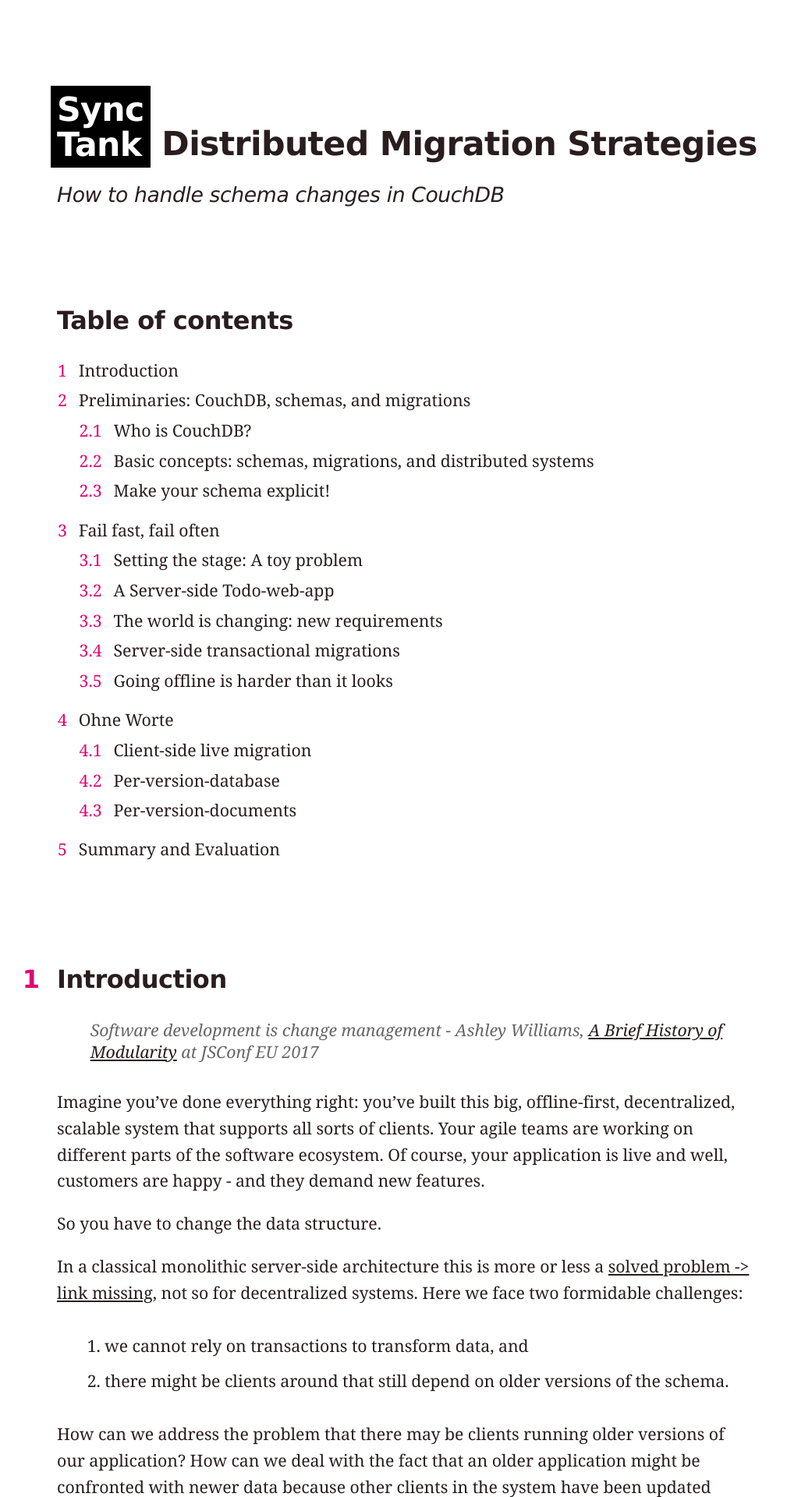
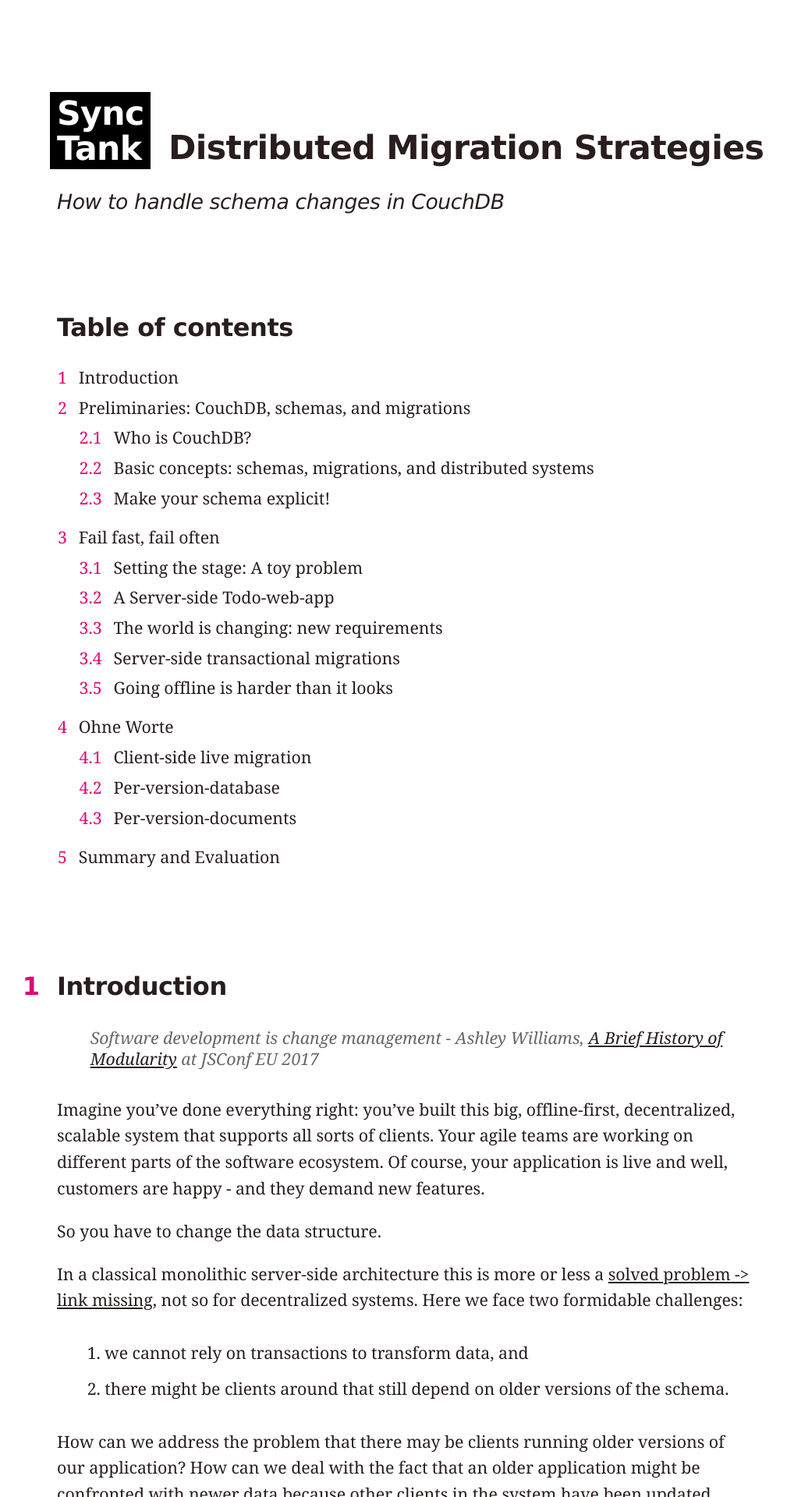
Before and after one commit to jo/sync-tank, a Jekyll site: the page built from index.md, in a window 1280 px wide. Shown: the top 1920 px of the page at 78% size, without its empty margins (55-1064 px from the left). Built offline with Jekyll 4.4.1, drawn with Linux system fonts in a browser that asks for light colours.

Commit message:
logo style

```diff
--- a/css/main.css
+++ b/css/main.css
@@ -26,15 +26,15 @@
   background-color: black;
   text-decoration: none;
   display: inline-block;
-  outline: 0.2em solid black;
   margin-right: 0.2em;
+  padding: 0.2ex 0.2em;
 }
 
 h1 {
-  margin-left: 2.8em;
+  margin-left: 3em;
 }
 h1 a {
-  margin-left: -2.8em;
+  margin-left: -3.2em;
 }
 
 li, p {
```
